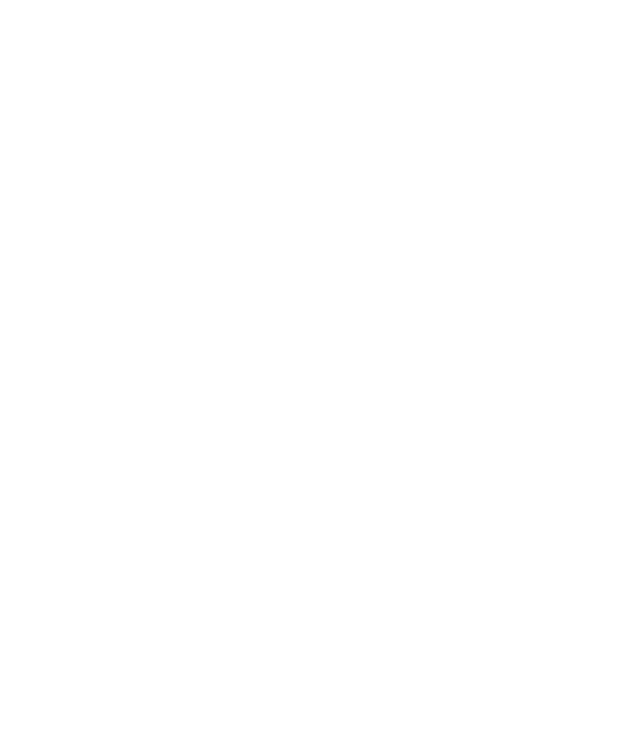
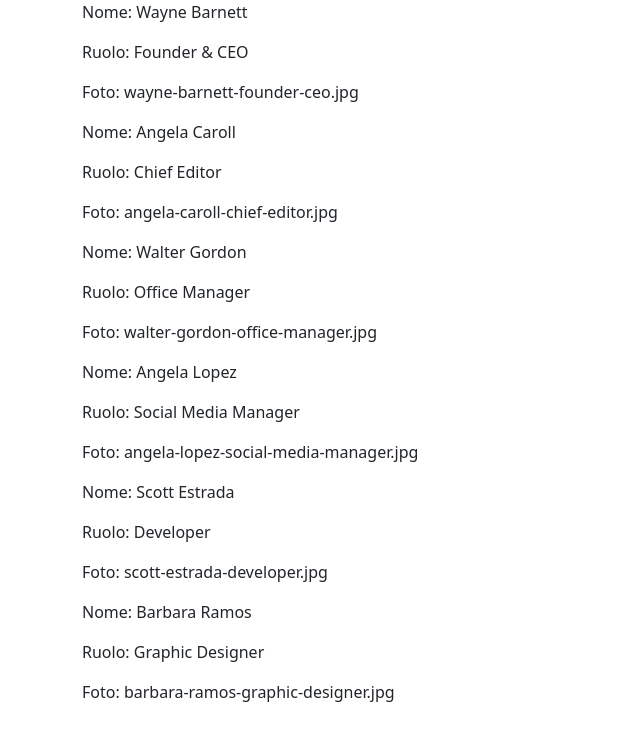
Before and after one commit to MrArcano/js-our-team, a plain HTML site: page index.html in a window 1280 px wide. Shown: the whole page, without its empty margins (0-640 px from the left). Drawn offline with nearby package versions, Linux system fonts and the light colour scheme.

Commit message:
[add]: stamp DOM proprietà oggetti

```diff
--- a/index.html
+++ b/index.html
@@ -13,6 +13,10 @@
 </head>
 <body>
 
+  <div class="container">
+    <!-- js add -->
+  </div>
+
   <script src="js/script.js"></script>
 </body>
 </html>
--- a/js/script.js
+++ b/js/script.js
@@ -32,6 +32,19 @@
   },
 ];
 
-// - console.log() dei dati per ogni membro
-// - stampare nel DOM
+for (const member of team) {
+  // - console.log() dei dati per ogni membro
+  console.log("Nome: ",member.nome);
+  console.log("Ruolo: ",member.ruolo);
+  console.log("Foto: ",member.foto);
+
+  // - stampare nel DOM
+  const output = document.querySelector(".container");
+  output.innerHTML += `
+  <p>Nome: ${member.nome}</p>
+  <p>Ruolo: ${member.ruolo}</p>
+  <p>Foto: ${member.foto}</p>
+  `;
+}
+
 // - creo la mia card, con immagine e il resto dei dati
```
